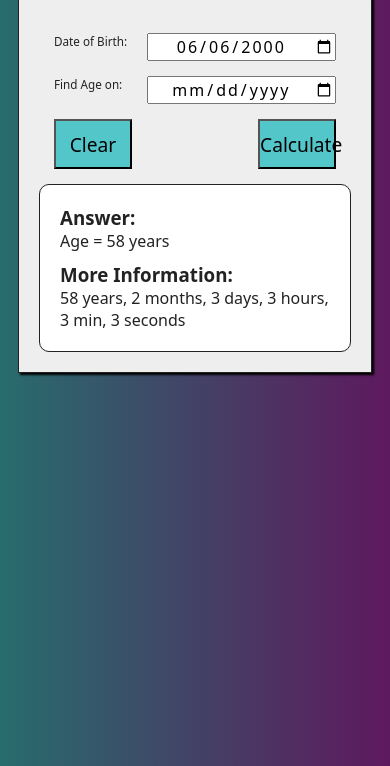
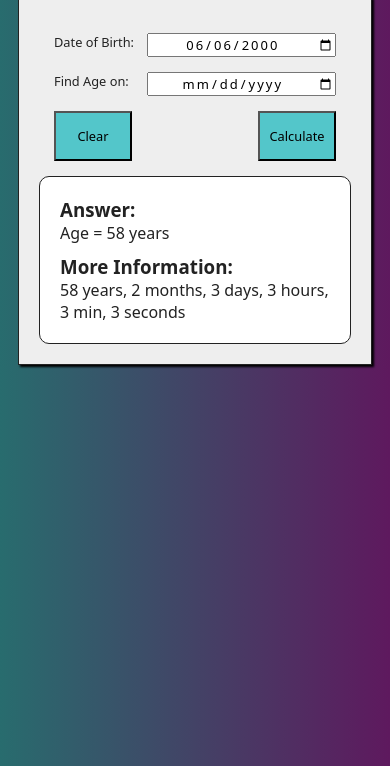
Before and after one commit to joserafael0160/Age-Calculator, a plain HTML site: page index.html in a window 390 px wide. Shown: the part 78-844 px from the top of the page. Drawn offline with Linux system fonts and the light colour scheme.

Commit message:
Making Responsive

```diff
--- a/style.css
+++ b/style.css
@@ -64,3 +64,15 @@ button {
 .result-container > div {
   margin: 10px;
 }
+
+@media screen and (width < 500px) {
+  label {
+    font-size: .8em;
+  }
+  input {
+    font-size: 13px;
+  }
+  button {
+    font-size: .8em;
+  }
+}
```
